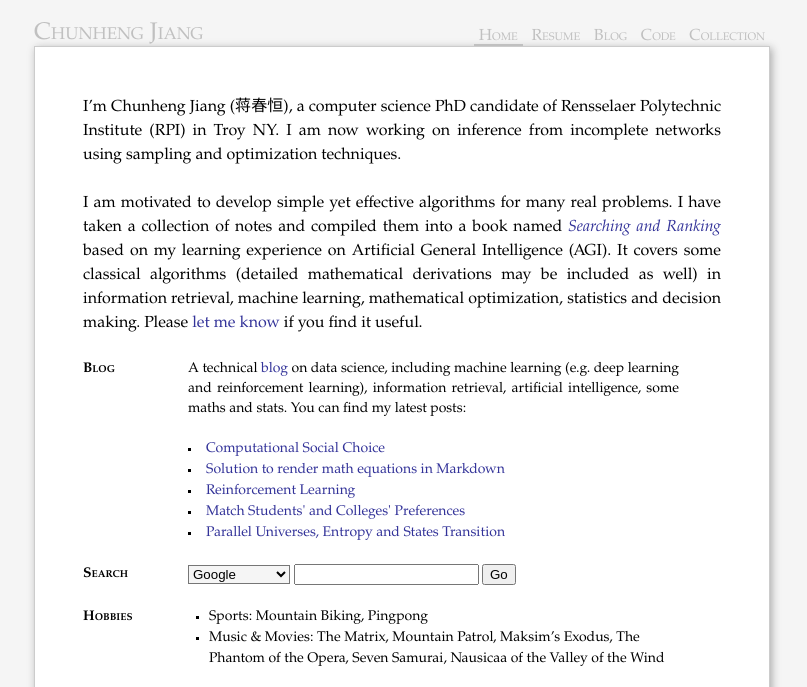
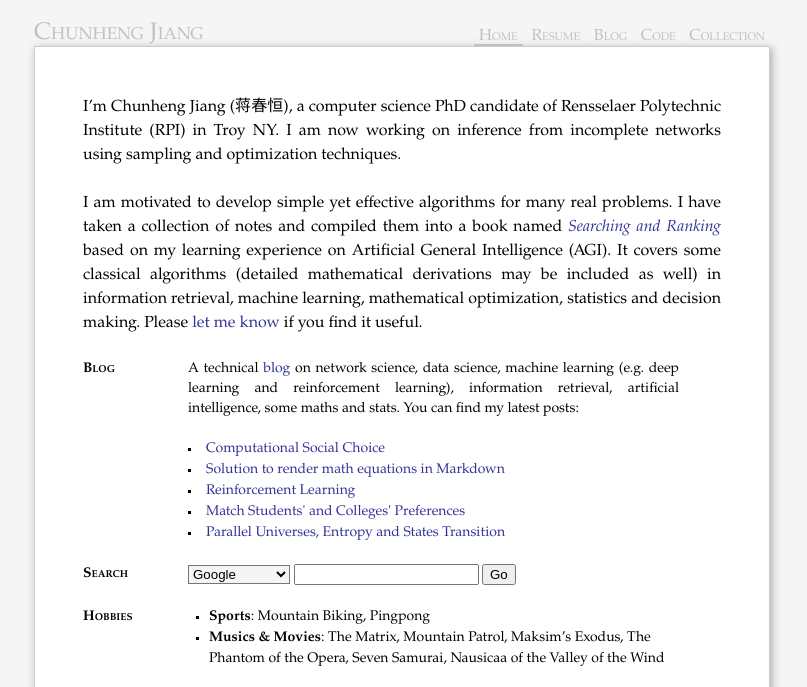
Before and after one commit to horsehour/horsehour.github.io, a Jekyll site: the page built from index.md, in a window 1280 px wide, cut to the strip 0-687 px from the top of the page. Shown: the whole strip, without its empty margins (238-1045 px from the left). Built offline with Jekyll 4.4.1, drawn with Linux system fonts in a browser that asks for light colours; comment, search, counter and statistics services are not loaded.

```diff
--- a/_config.yml
+++ b/_config.yml
@@ -17,6 +17,6 @@ images: /images/
 gmail: jiangchunheng@gmail.com
 horsehour: http://www.horsehour.com
 github: https://github.com/horsehour
-linkedin: https://www.linkedin.com/in/chunhengjiang/
+linkedin: https://www.linkedin.com/in/jiangch/
 
 theme: jekyll-theme-time-machine
--- a/index.md
+++ b/index.md
@@ -26,7 +26,7 @@ Please [let me know](mailto:{{ site.gmail }}) if you find it useful.
 <div class="section" markdown="1">
 Blog
 =====
-A technical [blog](/blog) on data science, including machine learning (e.g. deep learning and reinforcement learning), information retrieval, artificial intelligence, some maths and stats. You can find my latest posts:
+A technical [blog](/blog) on network science, data science, machine learning (e.g. deep learning and reinforcement learning), information retrieval, artificial intelligence, some maths and stats. You can find my latest posts:
 {% for post in site.categories.blog limit:5 %}
 <ul class="compact recent">
 <li>
@@ -50,8 +50,8 @@ Search
 <div class="section" markdown="1">
 Hobbies
 ==============================================
-- Sports: Mountain Biking, Pingpong
-- Music & Movies: The Matrix, Mountain Patrol, Maksim's Exodus, The Phantom of the Opera, Seven Samurai, Nausicaa of the Valley of the Wind
+- <b>Sports</b>: Mountain Biking, Pingpong
+- <b>Musics & Movies</b>: The Matrix, Mountain Patrol, Maksim's Exodus, The Phantom of the Opera, Seven Samurai, Nausicaa of the Valley of the Wind
 </div>
 
 <div class="section" markdown="1">
```
Also changed, not shown: 2 other files.
